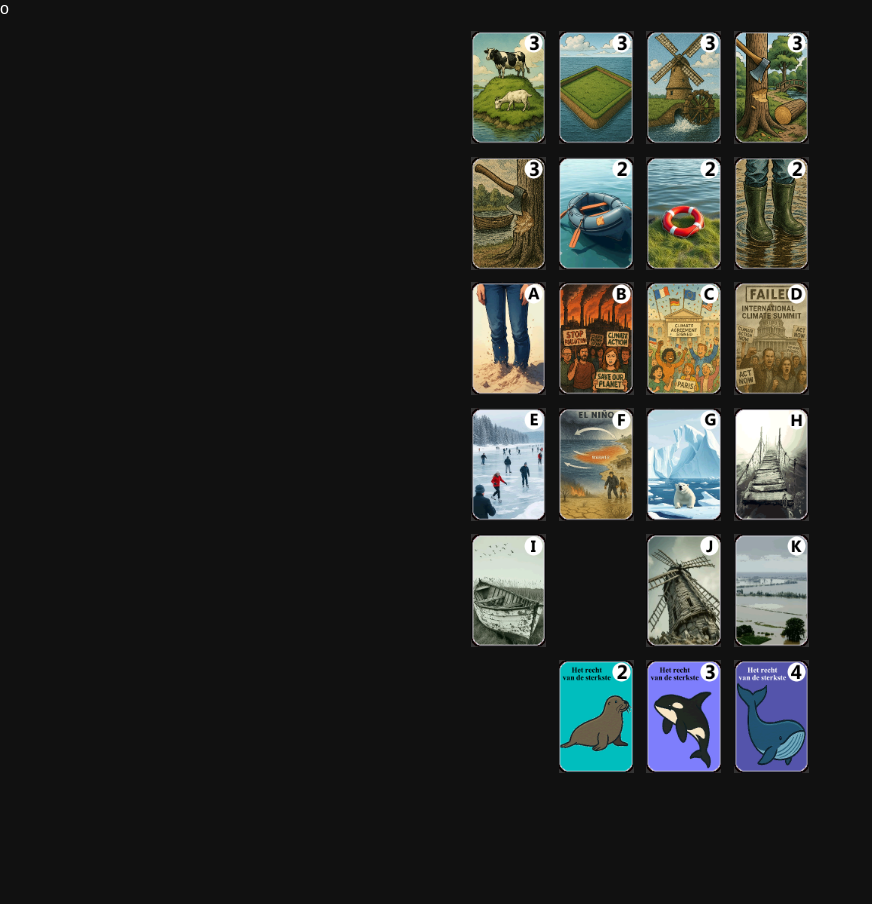
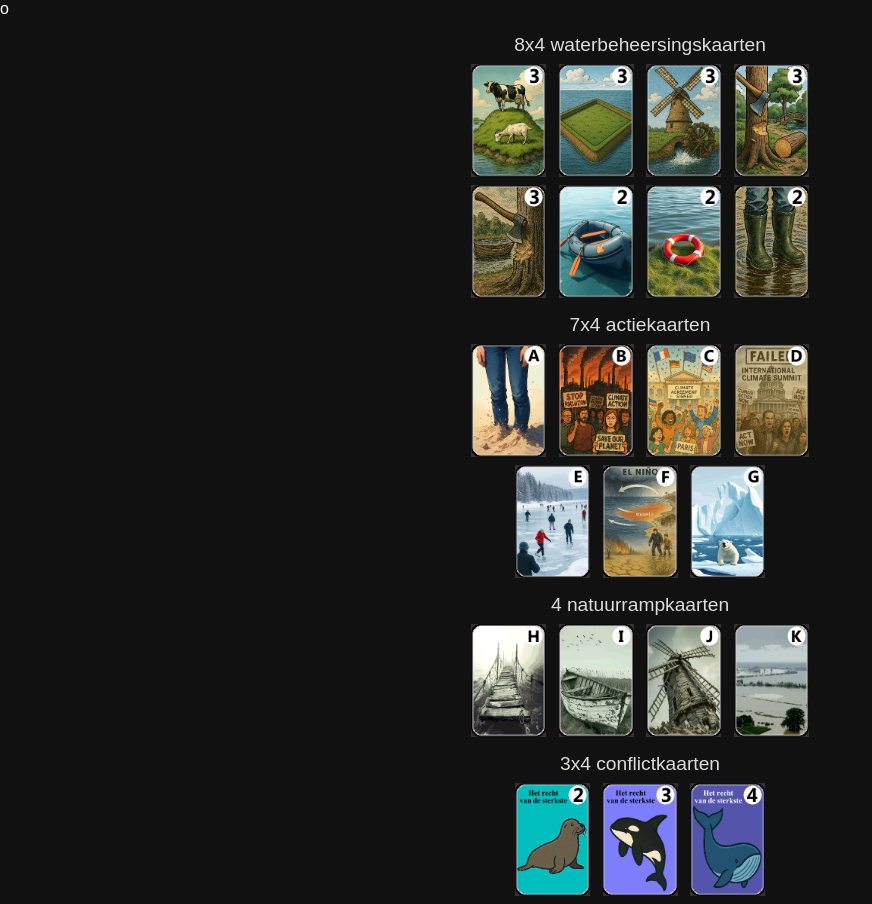
Before and after one commit to BG-NTTW-2025/Kaarten, a plain HTML site: page index.html in a window 1280 px wide. Shown: the whole page, without its empty margins (0-872 px from the left). Before the commit the page ends 800 px from the top, so only its background shows below. Drawn offline with Linux system fonts and the light colour scheme.

Commit message:
Add files via upload

```diff
--- a/index.html
+++ b/index.html
@@ -67,39 +67,71 @@ o<!DOCTYPE html>
         grid-template-columns: repeat(3, auto);
       }
     }
+	.section-title {
+  text-align: center;
+  font-size: 1.2em;
+  margin: 2vh 0 1vh;
+  color: #ddd;
+}
+
+.thumbs-row {
+  display: flex;
+  justify-content: center;
+  flex-wrap: wrap;
+  gap: 1vw;
+  margin-bottom: 1vh;
+}
+
   </style>
 </head>
 <body>
 
-<!-- Gallerij -->
-<div class="gallery" id="gallery">
+<div id="gallery">
+
+  <p class="section-title">8x4 waterbeheersingskaarten</p>
+  <div class="thumbs-row">
     <img src="thumb1.gif" class="thumb" data-img="thumb1.gif" data-desc="desc1" alt="thumb1" onclick="showViewer(this)">
     <img src="thumb2.gif" class="thumb" data-img="thumb2.gif" data-desc="desc2" alt="thumb2" onclick="showViewer(this)">
     <img src="thumb3.gif" class="thumb" data-img="thumb3.gif" data-desc="desc3" alt="thumb3" onclick="showViewer(this)">
     <img src="thumb4.gif" class="thumb" data-img="thumb4.gif" data-desc="desc4" alt="thumb4" onclick="showViewer(this)">
+  </div>
+  <div class="thumbs-row">
     <img src="thumb5.gif" class="thumb" data-img="thumb5.gif" data-desc="desc5" alt="thumb5" onclick="showViewer(this)">
     <img src="thumb6.gif" class="thumb" data-img="thumb6.gif" data-desc="desc6" alt="thumb6" onclick="showViewer(this)">
     <img src="thumb7.gif" class="thumb" data-img="thumb7.gif" data-desc="desc7" alt="thumb7" onclick="showViewer(this)">
     <img src="thumb8.gif" class="thumb" data-img="thumb8.gif" data-desc="desc8" alt="thumb8" onclick="showViewer(this)">
+  </div>
+
+  <p class="section-title">7x4 actiekaarten</p>
+  <div class="thumbs-row">
     <img src="thumb9.gif" class="thumb" data-img="thumb9.gif" data-desc="desc9" alt="thumb9" onclick="showViewer(this)">
     <img src="thumb10.gif" class="thumb" data-img="thumb10.gif" data-desc="desc10" alt="thumb10" onclick="showViewer(this)">
     <img src="thumb11.gif" class="thumb" data-img="thumb11.gif" data-desc="desc11" alt="thumb11" onclick="showViewer(this)">
     <img src="thumb12.gif" class="thumb" data-img="thumb12.gif" data-desc="desc12" alt="thumb12" onclick="showViewer(this)">
+  </div>
+  <div class="thumbs-row">
     <img src="thumb13.gif" class="thumb" data-img="thumb13.gif" data-desc="desc13" alt="thumb13" onclick="showViewer(this)">
     <img src="thumb14.gif" class="thumb" data-img="thumb14.gif" data-desc="desc14" alt="thumb14" onclick="showViewer(this)">
     <img src="thumb15.gif" class="thumb" data-img="thumb15.gif" data-desc="desc15" alt="thumb15" onclick="showViewer(this)">
+  </div>
+
+  <p class="section-title">4 natuurrampkaarten</p>
+  <div class="thumbs-row">
     <img src="thumb16.gif" class="thumb" data-img="thumb16.gif" data-desc="desc16" alt="thumb16" onclick="showViewer(this)">
-<img src="thumb17.gif" class="thumb" data-img="thumb17.gif" data-desc="desc17" alt="thumb17" onclick="showViewer(this)"
-  <br><br>
+    <img src="thumb17.gif" class="thumb" data-img="thumb17.gif" data-desc="desc17" alt="thumb17" onclick="showViewer(this)">
     <img src="thumb18.gif" class="thumb" data-img="thumb18.gif" data-desc="desc18" alt="thumb18" onclick="showViewer(this)">
     <img src="thumb19.gif" class="thumb" data-img="thumb19.gif" data-desc="desc19" alt="thumb19" onclick="showViewer(this)">
-  <br><br><br>
+  </div>
+
+  <p class="section-title">3x4 conflictkaarten</p>
+  <div class="thumbs-row">
     <img src="thumb20.gif" class="thumb" data-img="thumb20.gif" data-desc="desc20" alt="thumb20" onclick="showViewer(this)">
     <img src="thumb21.gif" class="thumb" data-img="thumb21.gif" data-desc="desc21" alt="thumb21" onclick="showViewer(this)">
     <img src="thumb22.gif" class="thumb" data-img="thumb22.gif" data-desc="desc22" alt="thumb22" onclick="showViewer(this)">
-
+  </div>
 
 </div>
+
 
 <!-- Viewer -->
 <div class="viewer" id="viewer">
```
Lines whose indentation alone changed are shown as unchanged.
